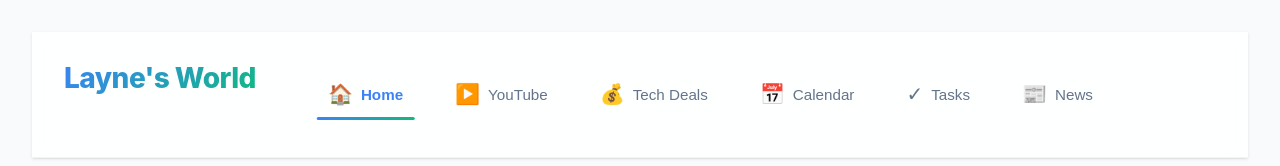
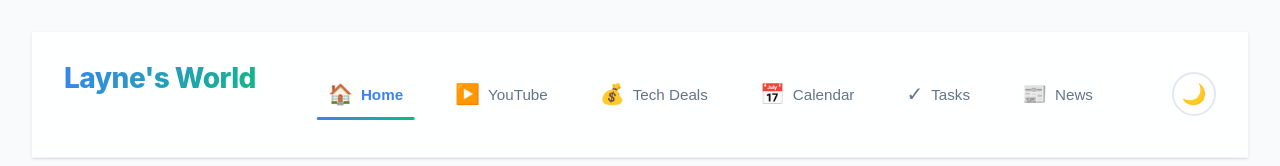
Before and after one commit to lhurstwork/Laynes_World, a React (Vite) app: page / in a window 1280 px wide. Shown: the top 166 px of the page. Built offline with nearby package versions, Linux system fonts and the light colour scheme; no server answers.

Commit message:
Add dark mode toggle with theme persistence

```diff
--- a/src/components/Navigation.css
+++ b/src/components/Navigation.css
@@ -114,15 +114,25 @@
     align-items: stretch;
     padding: 0;
     gap: 0;
+    position: relative;
   }
 
   .navigation-brand {
     padding: var(--spacing-md) var(--spacing-lg);
     border-bottom: 1px solid var(--color-border);
+    display: flex;
+    justify-content: space-between;
+    align-items: center;
   }
 
   .navigation-title {
     font-size: 1.25rem;
+  }
+
+  .theme-toggle {
+    margin-left: 0;
+    width: 40px;
+    height: 40px;
   }
 
   .navigation-tabs {
@@ -158,3 +168,37 @@
     font-size: 0.875rem;
   }
 }
+
+
+/* Theme Toggle Button */
+.theme-toggle {
+  display: flex;
+  align-items: center;
+  justify-content: center;
+  width: 44px;
+  height: 44px;
+  background: var(--color-surface);
+  border: 2px solid var(--color-border);
+  border-radius: var(--radius-full);
+  cursor: pointer;
+  transition: all var(--transition-fast);
+  font-size: 1.25rem;
+  color: var(--color-text-secondary);
+  margin-left: auto;
+}
+
+.theme-toggle:hover {
+  background: var(--color-primary-subtle);
+  border-color: var(--color-primary);
+  color: var(--color-primary);
+  transform: rotate(180deg);
+}
+
+.theme-toggle:active {
+  transform: rotate(180deg) scale(0.95);
+}
+
+.theme-toggle:focus-visible {
+  outline: 2px solid var(--color-primary);
+  outline-offset: 2px;
+}
--- a/src/components/Navigation.tsx
+++ b/src/components/Navigation.tsx
@@ -1,4 +1,4 @@
-import React from 'react';
+import React, { useState, useEffect } from 'react';
 import './Navigation.css';
 
 export type NavigationTab = 'home' | 'youtube' | 'deals' | 'calendar' | 'tasks' | 'news';
@@ -9,6 +9,25 @@ interface NavigationProps {
 }
 
 const Navigation: React.FC<NavigationProps> = ({ activeTab, onTabChange }) => {
+  const [theme, setTheme] = useState<'light' | 'dark'>('light');
+
+  // Load theme from localStorage on mount
+  useEffect(() => {
+    const savedTheme = localStorage.getItem('theme') as 'light' | 'dark' | null;
+    const prefersDark = window.matchMedia('(prefers-color-scheme: dark)').matches;
+    const initialTheme = savedTheme || (prefersDark ? 'dark' : 'light');
+
+    setTheme(initialTheme);
+    document.documentElement.setAttribute('data-theme', initialTheme);
+  }, []);
+
+  const toggleTheme = () => {
+    const newTheme = theme === 'light' ? 'dark' : 'light';
+    setTheme(newTheme);
+    document.documentElement.setAttribute('data-theme', newTheme);
+    localStorage.setItem('theme', newTheme);
+  };
+
   const tabs = [
     { id: 'home' as NavigationTab, label: 'Home', icon: '🏠' },
     { id: 'youtube' as NavigationTab, label: 'YouTube', icon: '▶️' },
@@ -40,6 +59,15 @@ const Navigation: React.FC<NavigationProps> = ({ activeTab, onTabChange }) => {
             </button>
           ))}
         </div>
+
+        <button
+          className="theme-toggle"
+          onClick={toggleTheme}
+          aria-label={`Switch to ${theme === 'light' ? 'dark' : 'light'} mode`}
+          title={`Switch to ${theme === 'light' ? 'dark' : 'light'} mode`}
+        >
+          {theme === 'light' ? '🌙' : '☀️'}
+        </button>
       </div>
     </nav>
   );
--- a/src/index.css
+++ b/src/index.css
@@ -27,7 +27,7 @@
   --color-warning: #f59e0b;
   --color-success: #10b981;
 
-  /* Neutral Colors - Softer palette */
+  /* Light Mode Colors */
   --color-background: #f8fafc;
   --color-surface: #ffffff;
   --color-surface-elevated: #ffffff;
@@ -66,6 +66,30 @@
   --spacing-2xl: 3rem;
 }
 
+/* Dark Mode Colors */
+[data-theme="dark"] {
+  --color-background: #0f172a;
+  --color-surface: #1e293b;
+  --color-surface-elevated: #334155;
+  --color-border: #334155;
+  --color-border-light: #475569;
+  --color-text-primary: #f1f5f9;
+  --color-text-secondary: #cbd5e1;
+  --color-text-disabled: #64748b;
+
+  /* Adjust primary colors for dark mode */
+  --color-primary-subtle: #1e3a8a;
+  --color-secondary-subtle: #064e3b;
+
+  /* Dark mode shadows */
+  --shadow-xs: 0 1px 2px 0 rgba(0, 0, 0, 0.3);
+  --shadow-sm: 0 1px 3px 0 rgba(0, 0, 0, 0.4), 0 1px 2px -1px rgba(0, 0, 0, 0.4);
+  --shadow-md: 0 4px 6px -1px rgba(0, 0, 0, 0.4), 0 2px 4px -2px rgba(0, 0, 0, 0.4);
+  --shadow-lg: 0 10px 15px -3px rgba(0, 0, 0, 0.5), 0 4px 6px -4px rgba(0, 0, 0, 0.5);
+  --shadow-xl: 0 20px 25px -5px rgba(0, 0, 0, 0.6), 0 8px 10px -6px rgba(0, 0, 0, 0.6);
+  --shadow-hover: 0 12px 20px -5px rgba(59, 130, 246, 0.3), 0 4px 8px -4px rgba(59, 130, 246, 0.2);
+}
+
 /* Base Styles */
 * {
   box-sizing: border-box;
@@ -83,6 +107,11 @@ body {
   background: linear-gradient(135deg, #f8fafc 0%, #e0e7ff 100%);
   background-attachment: fixed;
   line-height: 1.6;
+  transition: background var(--transition-normal), color var(--transition-normal);
+}
+
+[data-theme="dark"] body {
+  background: linear-gradient(135deg, #0f172a 0%, #1e293b 100%);
 }
 
 /* Focus Styles for Accessibility */
```
